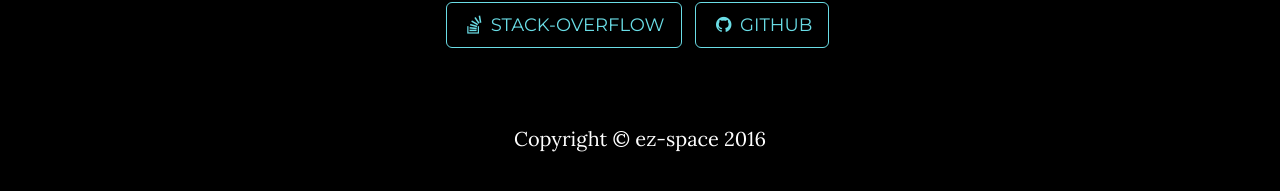
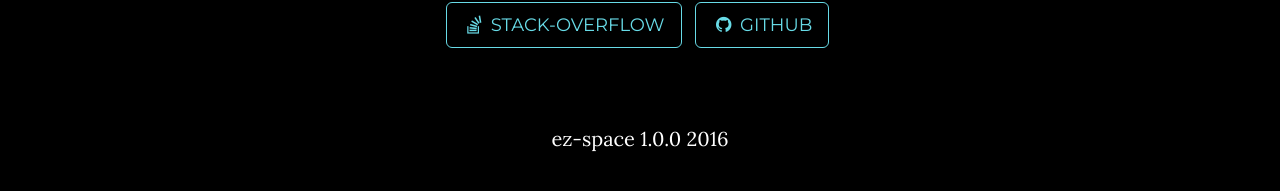
Before and after one commit to dmanzer2/ez-space-css-site, a Jekyll site: the page built from index.html, in a window 1280 px wide and 900 px high, scrolled down 1553 px. Shown: the part 695-886 px from the top of the window. Built offline with Jekyll 4.4.1, drawn with Linux system fonts in a browser that asks for light colours.

Commit message:
minor update

```diff
--- a/_config.yml
+++ b/_config.yml
@@ -7,10 +7,10 @@ description: "Simple css class system for quickly and easily adding space to you
 # Color settings (hex-codes without the leading hash-tag)
 color:
   primary-dark: '#000000'
-  links: '#6ADDE6'
+  links: '#68DBE7'
 
 # Footer settings
-footer: ez-space
+footer: ez-space 1.0.0
 
 # Social networks usernames (many more available: google-plus, flickr, dribbble, pinterest, instagram, tumblr, linkedin, etc.)
 social:
--- a/_includes/footer.html
+++ b/_includes/footer.html
@@ -1,6 +1,6 @@
     <!-- Footer -->
     <footer>
         <div class="container text-center">
-            <p>Copyright &copy; {{ site.footer }} 20{{ site.time | date: '%y' }}</p>
+            <p>{{ site.footer }} 20{{ site.time | date: '%y' }}</p>
         </div>
     </footer>
```
